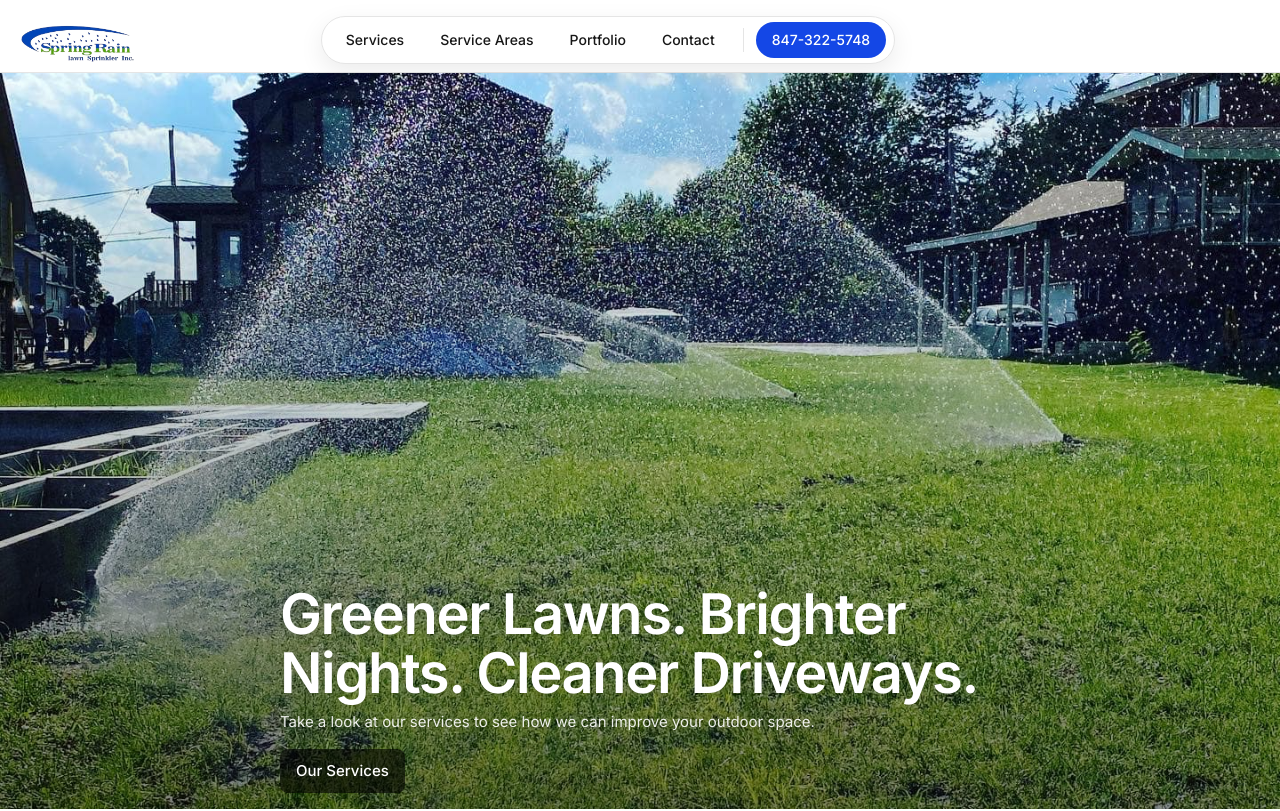
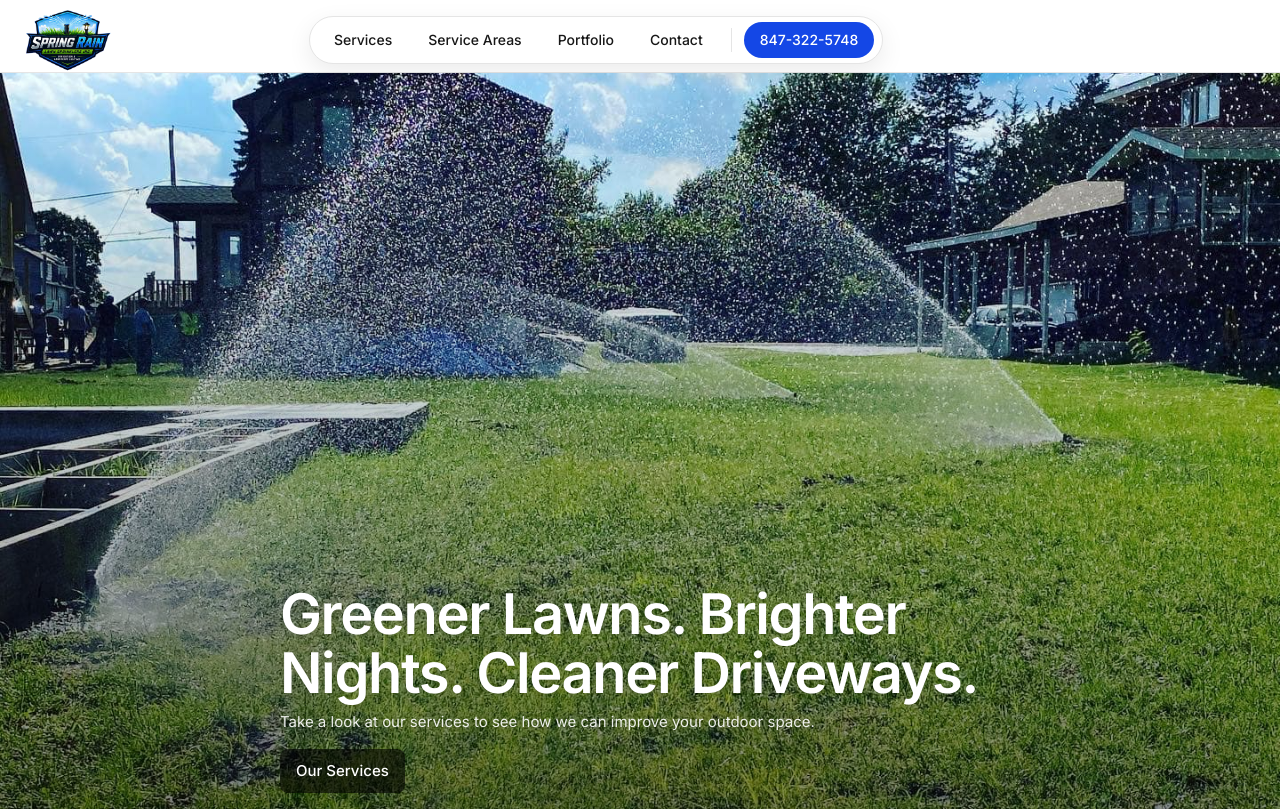
Before and after one commit to danielquillo/SpringRain, a Next.js app: page / in a window 1280 px wide. Shown: the top 811 px of the page. Built offline with nearby package versions, Linux system fonts and the light colour scheme.

Commit message:
Add new company logo. Fixed logo click behavior on homepage.

```diff
--- a/app/components/header.tsx
+++ b/app/components/header.tsx
@@ -1,6 +1,6 @@
 'use client';
 
-import { useState } from 'react';
+import { useEffect, useState } from 'react';
 import { withBasePath } from '../lib/basePath';
 import Link from 'next/link';
 import Image from 'next/image';
@@ -17,9 +17,36 @@ const PHONE_TEL = '8473225748';
 
 export default function Header() {
   const [open, setOpen] = useState(false);
+  const [scrolled, setScrolled] = useState(false);
+
+  useEffect(() => {
+    function handleScroll() {
+      setScrolled(window.scrollY > 20);
+    }
+
+    window.addEventListener("scroll", handleScroll);
+
+    return () => {
+      window.removeEventListener("scroll", handleScroll);
+    };
+  }, []);
+
+  function handleLogoClick(e: React.MouseEvent<HTMLAnchorElement>) {
+    if (window.location.pathname === "/") {
+      e.preventDefault();
+      window.scrollTo({ top: 0, behavior: "smooth" });
+      setOpen(false);
+    }
+  }
 
   return (
-    <header className="sticky top-0 z-50 bg-[var(--nav-bg)] border-b border-[var(--border)] md:bg-white/10 md:backdrop-blur-xs md:border-black/10">
+    <header
+      className={`sticky top-0 z-50 transition-all duration-300 ${
+        scrolled
+          ? "bg-[var(--nav-bg)] border-b border-[var(--border)] md:bg-transparent md:border-transparent"
+          : "bg-[var(--nav-bg)] border-b border-[var(--border)]"
+      }`}
+    >
       <div className="mx-auto px-3 sm:px-10 lg:px-5 pt-2">
         <nav className="relative flex h-16 items-center justify-between">
           {/* MOBILE HEADER - KEEP SAME */}
@@ -50,15 +77,16 @@ export default function Header() {
           {/* MOBILE LOGO - KEEP SAME */}
           <Link
             href="/"
+            onClick={handleLogoClick}
             aria-label="Spring Rain — Home"
             className="absolute left-1/2 -translate-x-1/2 flex items-center md:hidden"
           >
             <Image
-              src={withBasePath('/logo.png')}
+              src={withBasePath('/newlogo.png')}
               alt="Spring Rain Lawn Sprinkler Inc."
               width={180}
               height={54}
-              className="h-10 w-auto"
+              className="h-23 w-auto"
               priority
             />
           </Link>
@@ -68,15 +96,16 @@ export default function Header() {
             <div className="flex items-center gap-4">
               <Link
                 href="/"
+                onClick={handleLogoClick}
                 aria-label="Spring Rain — Home"
                 className="flex items-center shrink-0"
               >
                 <Image
-                  src={withBasePath('/logo.png')}
+                  src={withBasePath('/newlogo.png')}
                   alt="Spring Rain Lawn Sprinkler Inc."
                   width={180}
                   height={54}
-                  className="h-11 w-auto"
+                  className="h-23 w-auto"
                   priority
                 />
               </Link>
@@ -84,7 +113,7 @@ export default function Header() {
 
             <div className="flex items-center justify-center flex-1">
               <div
-                className="hidden md:flex items-center rounded-full border px-2 h-12 backdrop-blur-sm"
+                className="hidden md:flex items-center rounded-full border px-2 h-12 bg-white/95 shadow-[0_12px_35px_rgba(0,0,0,0.12)]"
                 style={{
                   borderColor: 'var(--border)',
                   backgroundColor: 'var(--nav-bg)',
@@ -133,7 +162,7 @@ export default function Header() {
                 <li key={item.href}>
                   <Link
                     href={item.href}
-                    className="block py-3 text-[16px] text-[var(--nav-fg)]"
+                    className="block py-3 text-[16px] text-[var(--nav-fg) ]"
                     onClick={() => setOpen(false)}
                   >
                     {item.label}
```
Also changed, not shown: public/newlogo.png (added).
